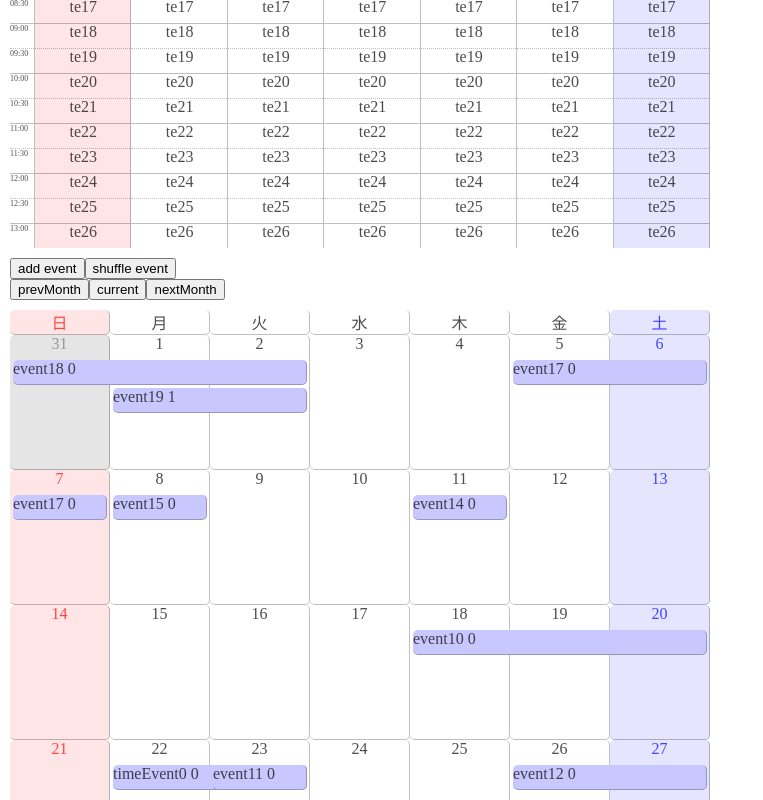
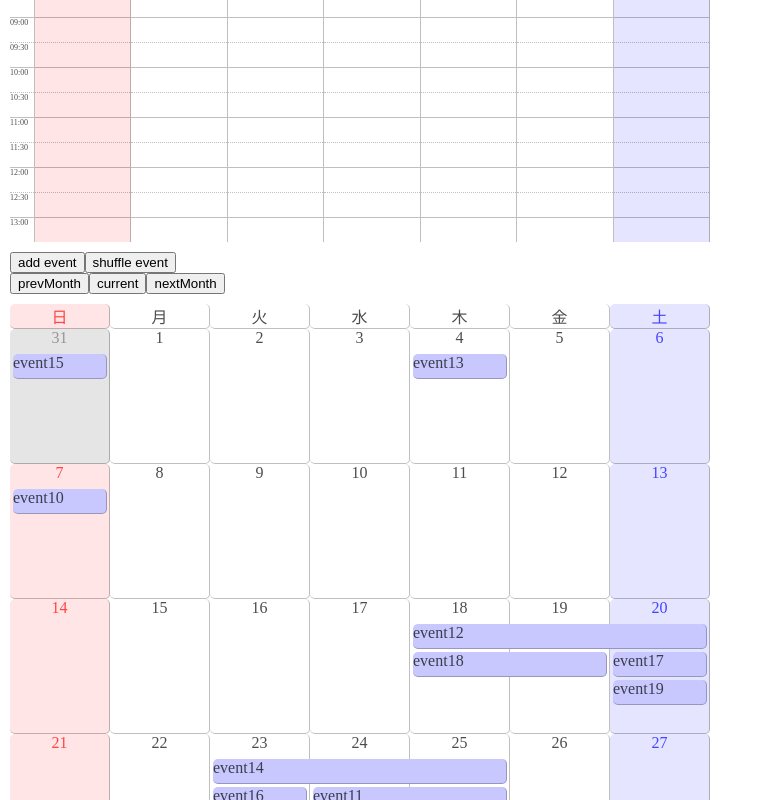
Before and after one commit to kettleTeacues/pofareng_exp, a Next.js app in the folder containers/frontend/: page / in a window 1280 px wide. Shown: the part 600-1400 px from the top of the page, without its empty margins (0-763 px from the left). Built offline with nearby package versions, Linux system fonts and the light colour scheme.

Commit message:
週カレンダーのレイアウトを仮実装

```diff
--- a/containers/frontend/src/app/page.tsx
+++ b/containers/frontend/src/app/page.tsx
@@ -14,7 +14,7 @@ const Dashboard = () => {
     const [timescale, setTimescale] = React.useState<30 | 15 | 10 | 5>(30);
     const [event, setEvent] = React.useState<CalendarEvent[]>([]);
     let current = new Date();
-    current = new Date(current.getFullYear(), current.getMonth(), current.getDate());
+    current.setHours(0,0,0,0)
 
     // あとで書く
     let dateStringJa =  {'0': '日', '1': '月', '2': '火', '3': '水', '4': '木', '5': '金', '6': '土'};
@@ -32,14 +32,20 @@ const Dashboard = () => {
     };
     const genDummyEvents = () => {
         setEvent([
-            ...[...Array(10)].map((_, i) => {
-                let addTime = Math.floor(Math.random()*1000000);
-                let startDate = new Date(current.getTime() + addTime);
-                let endDate = new Date(current.getTime() + addTime + Math.floor(Math.random()*1000000));
+            ...[...Array(30)].map((_, i) => {
+                let addTime = Math.floor(Math.random()*10000000);
+                let addDays = Math.floor(Math.random()*10);
+                addDays = addDays > 6 ? 2 :
+                          addDays > 3 ? 1 : 0;
+                if (i % 2 == 0) { addDays *= -1 }
+                let startTime = new Date(current.getTime() + addTime);
+                startTime.setDate(startTime.getDate() + addDays);
+                let endTime = new Date(current.getTime() + addTime);
+                endTime.setDate(endTime.getDate() + addDays);
                 return {
-                    startDate: startDate,
-                    endDate: endDate,
-                    title: `timeEvent${i}`,
+                    startDate: startTime,
+                    endDate: endTime,
+                    title: `time ${i}`,
                 }
             }),
             ...[...Array(10)].map((_, i) => {
@@ -65,7 +71,7 @@ const Dashboard = () => {
             <button onClick={() => setDsLocal(dateStringHIra)}>ひらがな</button><br />
             <button onClick={addEvent}>add event</button>
             <button onClick={genDummyEvents}>shuffle event</button><br />
-            <div>{`${dispDate.getFullYear()}年${dispDate.getMonth()+1}月`}</div>
+            <div>{`${dispDate.getFullYear()}-${dispDate.getMonth()+1}-${dispDate.getDate()}`}</div>
             <br />
             <input type="number" value={dspDays} onChange={(e) => setDspDays(Number(e.target.value))}/>
             <button onClick={() => setDspDays(7)}>default(7)</button><br />
--- a/containers/frontend/src/components/Calendars.tsx
+++ b/containers/frontend/src/components/Calendars.tsx
@@ -70,7 +70,7 @@ const addEvent = (processDate: Date, todayEvents: CalendarEvent[]) => {
             let dspLength = Math.ceil((event.endDate.getTime() - processDate.getTime()) / (1000*60*60*24)) + 1;
             eventElements.push(<Events
                 key={i}
-                title={`${event.title} ${event.order}`}
+                title={`${event.title}`}
                 color = {event.color}
                 width = {`${(100 * (dspLength <= rhightLength? dspLength: rhightLength)) - 6}%`}
                 onClick={() => {console.log(event?.title)}}
@@ -85,6 +85,23 @@ const addEvent = (processDate: Date, todayEvents: CalendarEvent[]) => {
         }
         i++;
     };
+    return eventElements;
+}
+const addWeekEvent = (processDate: Date, timeEvents: CalendarEvent[]) => {
+    let eventElements = timeEvents.map((event, i) => {
+        return <Events
+            key={i}
+            title={event.title}
+            color = {event.color}
+            width = {'94%'}
+            onClick={() => {console.log(
+                event?.title,
+                `${('0'+event.startDate.getHours()).slice(-2)}:${('0'+event.startDate.getMinutes()).slice(-2)}`,
+                `${('0'+event.endDate.getHours()).slice(-2)}:${('0'+event.endDate.getMinutes()).slice(-2)}`,
+            )}}
+            addClass={[`order-${i}`]}
+        />
+    });
     return eventElements;
 }
 
@@ -187,7 +204,9 @@ export const MonthCalendar = ({
             let startDate = new Date(processDate.getFullYear(), processDate.getMonth(), processDate.getDate());
             let endDate = new Date(processDate.getFullYear(), processDate.getMonth(), processDate.getDate()+1);
             let todayEvents = events.filter(event => {
-                return startDate <= event.endDate && event.startDate < endDate;
+                return startDate <= event.endDate && event.startDate < endDate
+                    && event.startDate.getHours() + event.startDate.getMinutes() == 0
+                    && event.endDate.getHours() + event.endDate.getMinutes() == 0
             });
 
             // DayCellをプッシュ
@@ -251,7 +270,7 @@ export const WeekCalendar = ({
         Object.keys(ds).forEach(num => ds[num].local = dayStrings[num]);
     }
     const CalendarUnderlay = () => {
-        let processDate = new Date(date.getFullYear(), date.getMonth(), 1);
+        let processDate = new Date(date);
         let row = [];
 
         // 直前の日曜日を取得
@@ -264,12 +283,15 @@ export const WeekCalendar = ({
         // 日付セルを生成
         processDate = new Date(startDate)
         while (processDate < lastDate) {
+            let timeCells: JSX.Element[] = [];
             row.push(<DayCell
                 key={`${processDate.getMonth()}${processDate.getDate()}`}
                 date={new Date(processDate)}
                 dayStrings={ds}
-                children={
-                    [...Array(timescaleParams[timescale].cells)].map((_, i) => {
+                children={timeCells}
+            />);
+            timeCells.push(
+                ...[...Array(timescaleParams[timescale].cells)].map((_, i) => {
                     let time = new Date();
                     time.setHours(0, timescaleParams[timescale].minutePerCell * i);
                     return <TimeCell
@@ -277,8 +299,7 @@ export const WeekCalendar = ({
                         addClass={time.getMinutes() == 0? ['separator']: []}
                     />
                 })
-                }
-            />);
+            )
             processDate.setDate(processDate.getDate() + 1);
         }
 
@@ -319,7 +340,7 @@ export const WeekCalendar = ({
         </div>);
     }
     const CalendarOverlay = () => {
-        let processDate = new Date(date.getFullYear(), date.getMonth(), 1);
+        let processDate = new Date(date);
         let dayCells = [];
 
         // 直前の日曜日を取得
@@ -345,7 +366,7 @@ export const WeekCalendar = ({
             timeCells.push(
                 // タイムスケールのセル数をループ
                 ...[...Array(timescaleParams[timescale].cells)].map((_, i) => {
-                    let time = new Date();
+                    let time = new Date(processDate);
                     time.setHours(0, timescaleParams[timescale].minutePerCell * i);
 
                     // 時間セルを生成
@@ -355,9 +376,18 @@ export const WeekCalendar = ({
                         addClass={time.getMinutes() == 0? ['separator']: []}
                         children={eventCells}
                     />
+                    // 現在時間のイベントを取得
+                    let startTime = new Date(time);
+                    let endTime = new Date(time);
+                    endTime.setMinutes(endTime.getMinutes() + timescaleParams[timescale].minutePerCell);
+                    let timeEvents = events.filter(event => {
+                        return startTime <= event.endDate && event.startDate < endTime
+                            && event.startDate.toLocaleDateString() == time.toLocaleDateString()
+                            && event.endDate.toLocaleDateString() == time.toLocaleDateString()
+                    });
 
                     // イベントをプッシュ
-                    eventCells.push(<span key={1}>{`te${i}`}</span>)
+                    eventCells.push(...addWeekEvent(processDate, timeEvents));
 
                     return timeCell;
                 })
```
Lines whose indentation alone changed are shown as unchanged.
